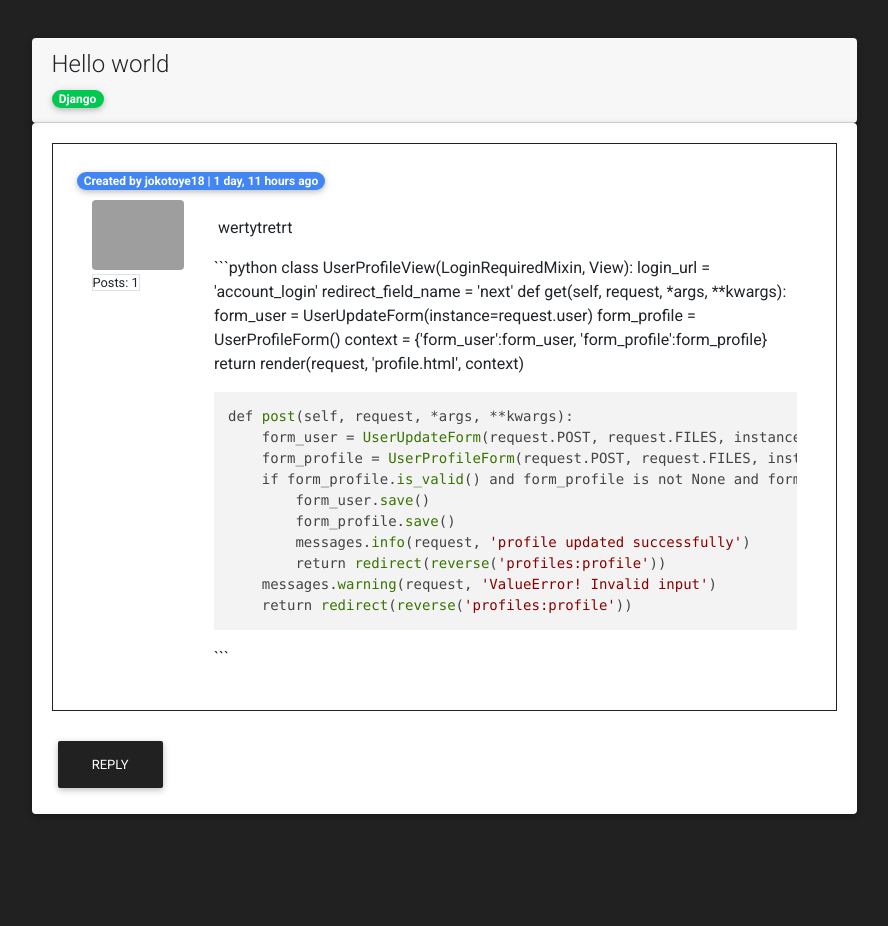
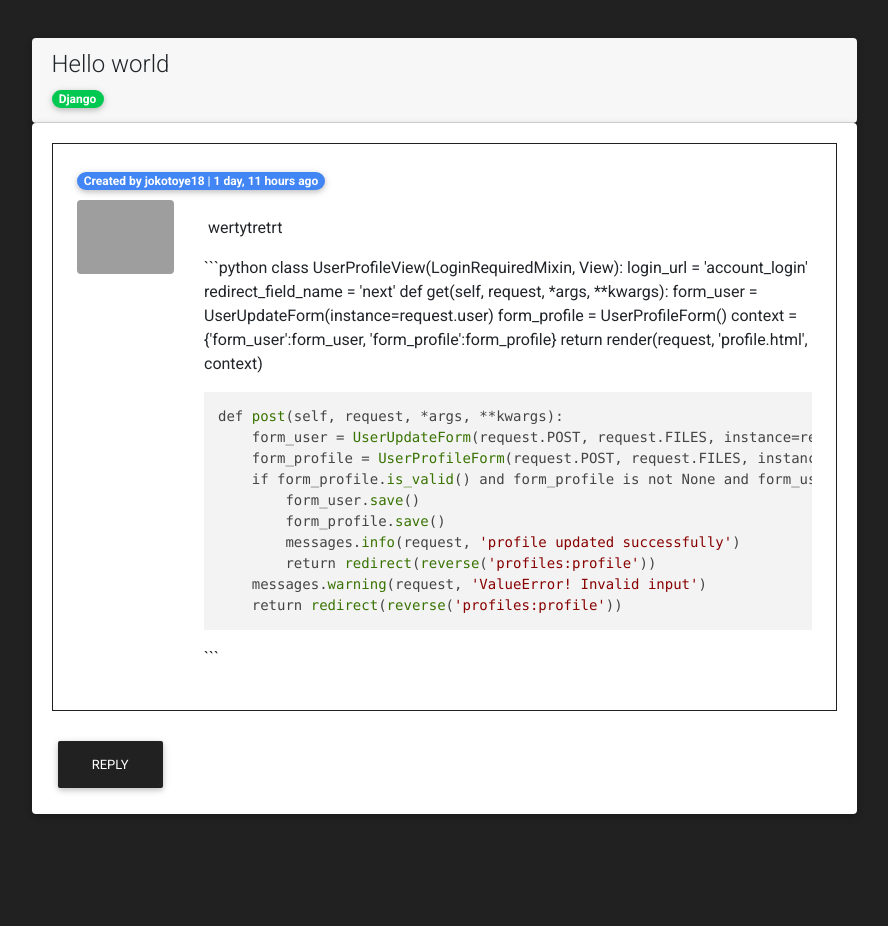
Before and after one commit to Jokotoye18/Forum, a Django app: a page that uses templates/boards/topic_posts.html in a window 1280 px wide. Shown: the part 143-1069 px from the top of the page, without its empty margins (196-1084 px from the left). Run offline with Django 3.2, Linux system fonts and the light colour scheme; data comes from the database, SQL or seed files in the repository; parts of the project's set-up code (start-up, migrations or seed data) failed here and were passed over; some libraries are stand-ins or nearby versions; grey boxes are pictures that could not be loaded.

```diff
--- a/templates/boards/topic_posts.html
+++ b/templates/boards/topic_posts.html
@@ -26,10 +26,10 @@
                                 <div class="mb-2">
                                     <small class="badge badge-pill badge-primary">Created by {{ subject.created_by }} | {{ subject.created_on|naturaltime }}</small>
                                 </div>
-                                <div class="d-flex">
+                                <div class="row">
                                     <div class="col-2">
                                         <img src="{{ subject.created_by|gravatar_img }}" alt="{{ subject.created_by.username }}" class="w-100 rounded">
-                                        <small class="border">Posts: {{ subject.created_by.posts.count }}</small>
+                                        <!-- <small class="border">Posts: {{ subject.created_by.posts.count }}</small> -->
                                     </div>
                                     <div class="col-10">
                                         <p>{{ subject.post|safe_markdown|rich_text  }}</p>
```
